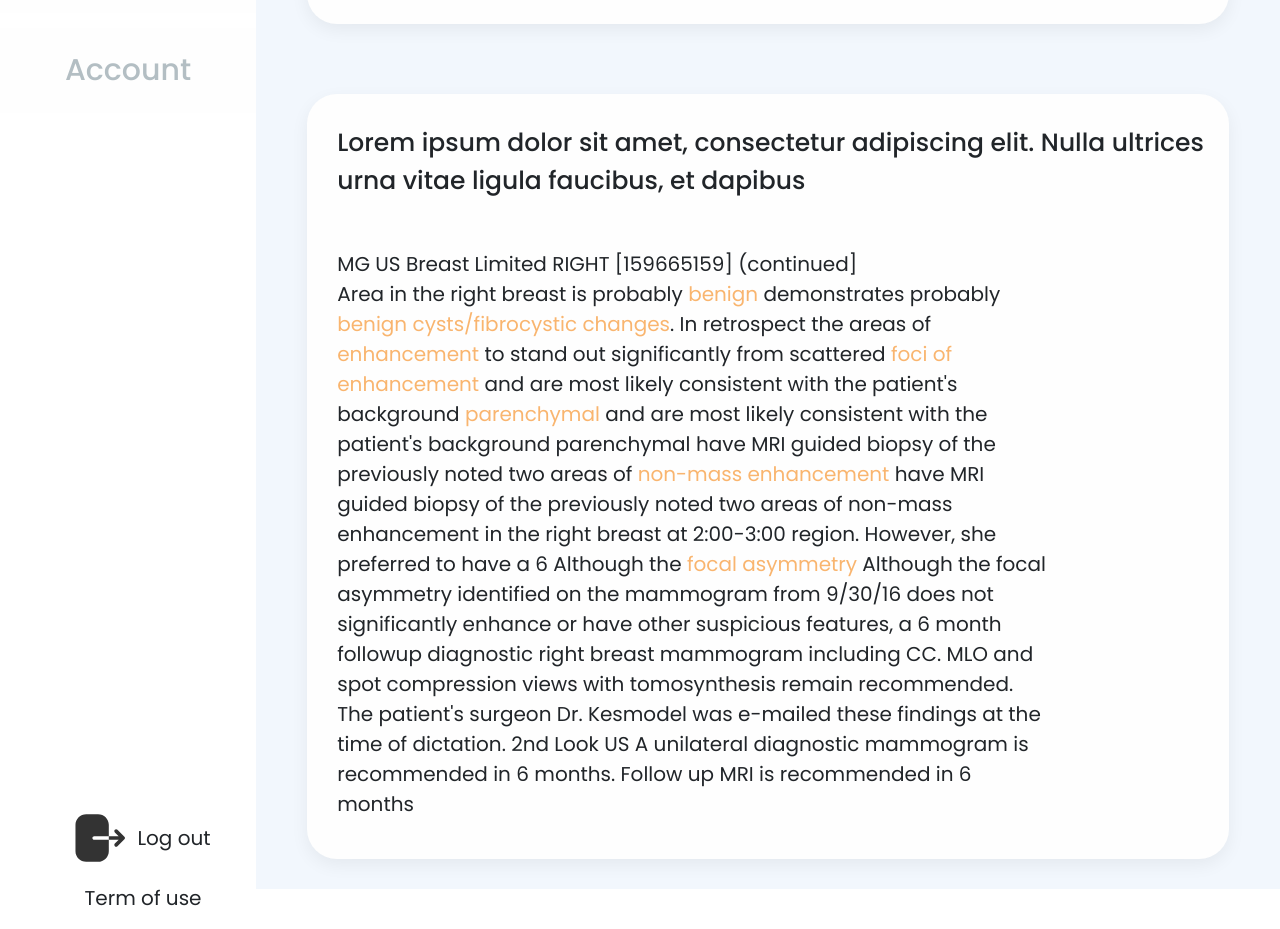
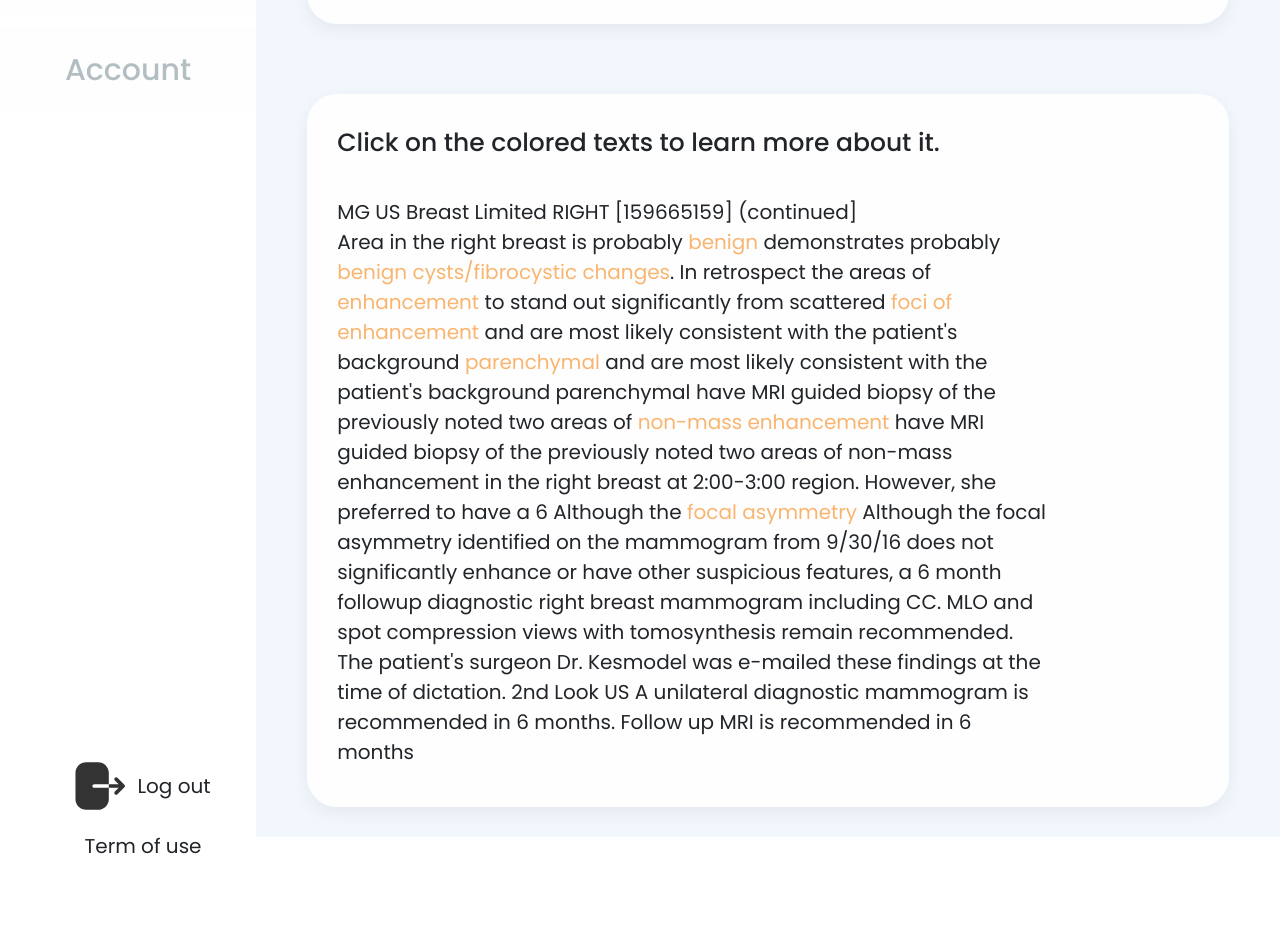
Before and after one commit to Shellshock-START-HACK-2021/frontend, an Angular app in the folder store-med/: page /dashboard/summary in a window 1280 px wide. Shown: the part 380-1309 px from the top of the page. After the commit the page ends 1257 px from the top, so only its background shows below. Built offline with nearby package versions, Linux system fonts and the light colour scheme.

Commit message:
Removed lorem ipsum stuff from main flow

```diff
--- a/store-med/src/app/dashboard/summary/summary.component.html
+++ b/store-med/src/app/dashboard/summary/summary.component.html
@@ -17,8 +17,7 @@
     </div>
     <div class="white-box summary">
       <h3>
-        Lorem ipsum dolor sit amet, consectetur adipiscing elit. Nulla ultrices
-        urna vitae ligula faucibus, et dapibus
+        Click on the colored texts to learn more about it.
       </h3>
       <div id="summary-info">
         <div class="wrapper">
--- a/store-med/src/app/dashboard/summary/summary.component.scss
+++ b/store-med/src/app/dashboard/summary/summary.component.scss
@@ -64,7 +64,7 @@
 }
 
 #summary-info {
-  margin-top: 50px;
+  margin-top: 35px;
   max-width: 80%;
   overflow-wrap: break-word;
 
```
